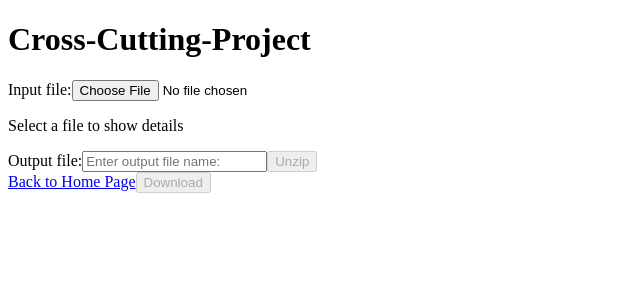
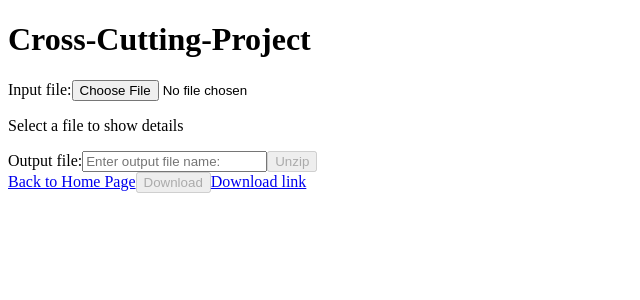
Before and after one commit to glebgol/Cross-Cutting-Project, a React (Create React App) app in the folder reactui/: page /unzip in a window 1280 px wide. Shown: the top 300 px of the page, without its empty margins (0-640 px from the left). Built offline with nearby package versions, Linux system fonts and the light colour scheme.

Commit message:
Add file download link

```diff
--- a/reactui/src/Urls.js
+++ b/reactui/src/Urls.js
@@ -3,3 +3,4 @@ export const ENCRYPT = 'api/v1/encrypt/'
 export const DECRYPT = 'api/v1/decrypt'
 export const ZIP = 'api/v1/zip'
 export const UNZIP = 'api/v1/unzip'
+export const PROXY = 'http://localhost:8080'
--- a/reactui/src/components/Calculate.js
+++ b/reactui/src/components/Calculate.js
@@ -2,7 +2,7 @@ import {useState} from "react";
 import {Link} from "react-router-dom";
 import downloadFile from "../services/DownloadFile";
 import useCalculateForm from "../hooks/forms/useCalculateForm";
-import {CALCULATE_URL} from "../Urls";
+import {CALCULATE_URL, PROXY} from "../Urls";
 const Calculate = () => {
     const form = useCalculateForm();
 
@@ -99,6 +99,7 @@ const Calculate = () => {
             <p><b>{resultInfo}</b></p>
             <Link to="/">Back to Home Page</Link>
             <button name='download' disabled={!isCalculated} onClick={download}>Download</button>
+            <a id='#download' href={PROXY + downloadUri} download="">Download link</a>
         </div>
     );
 }
--- a/reactui/src/components/Decrypt.js
+++ b/reactui/src/components/Decrypt.js
@@ -2,7 +2,7 @@ import {useState} from "react";
 import {Link} from "react-router-dom";
 import downloadFile from "../services/DownloadFile";
 import useDecryptForm from "../hooks/forms/useDecryptForm";
-import {DECRYPT} from "../Urls";
+import {DECRYPT, PROXY} from "../Urls";
 
 const Decrypt = () => {
     const form = useDecryptForm();
@@ -77,6 +77,7 @@ const Decrypt = () => {
             </form>
             <Link to="/">Back to Home Page</Link>
             <button name="download" disabled={!isDecrypted} onClick={download}>Download</button>
+            <a id='#download' href={PROXY + downloadUri} download="">Download link</a>
         </div>
     );
 }
--- a/reactui/src/components/Encrypt.js
+++ b/reactui/src/components/Encrypt.js
@@ -2,7 +2,7 @@ import {useState} from "react";
 import {Link} from "react-router-dom";
 import downloadFile from "../services/DownloadFile";
 import useEncryptForm from "../hooks/forms/useEncryptForm";
-import {ENCRYPT} from "../Urls"
+import {ENCRYPT, PROXY} from "../Urls"
 const Encrypt = () => {
     const form = useEncryptForm();
 
@@ -78,6 +78,7 @@ const Encrypt = () => {
             </form>
             <Link to="/">Back to Home Page</Link>
             <button name="download" disabled={!isEncrypted} onClick={download}>Download</button>
+            <a id='#download' href={PROXY + downloadUri} download="">Download link</a>
         </div>
     );
 }
--- a/reactui/src/components/UnZip.js
+++ b/reactui/src/components/UnZip.js
@@ -2,7 +2,7 @@ import {useState} from "react";
 import {Link} from "react-router-dom";
 import downloadFile from "../services/DownloadFile";
 import useUnZipForm from "../hooks/forms/useUnZipForm";
-import {UNZIP} from "../Urls"
+import {PROXY, UNZIP} from "../Urls"
 
 const UnZip = () => {
     const form = useUnZipForm();
@@ -64,6 +64,7 @@ const UnZip = () => {
             </form>
             <Link to="/">Back to Home Page</Link>
             <button disabled={!isUnzipped} onClick={download}>Download</button>
+            <a id='#download' href={PROXY + downloadUri} download="">Download link</a>
         </div>
     );
 }
--- a/reactui/src/components/Zip.js
+++ b/reactui/src/components/Zip.js
@@ -2,7 +2,7 @@ import {useState} from "react";
 import {Link} from "react-router-dom";
 import downloadFile from "../services/DownloadFile";
 import useFileInput from "../hooks/inputs/useFileInput";
-import {ZIP} from "../Urls";
+import {PROXY, ZIP} from "../Urls";
 
 const Zip = () => {
     const file = useFileInput();
@@ -55,6 +55,7 @@ const Zip = () => {
             </form>
             <Link to="/">Back to Home Page</Link>
             <button disabled={!isZipped} onClick={download}>Download</button>
+            <a id='#download' href={PROXY + downloadUri} download="">Download link</a>
         </div>
     );
 }
```
